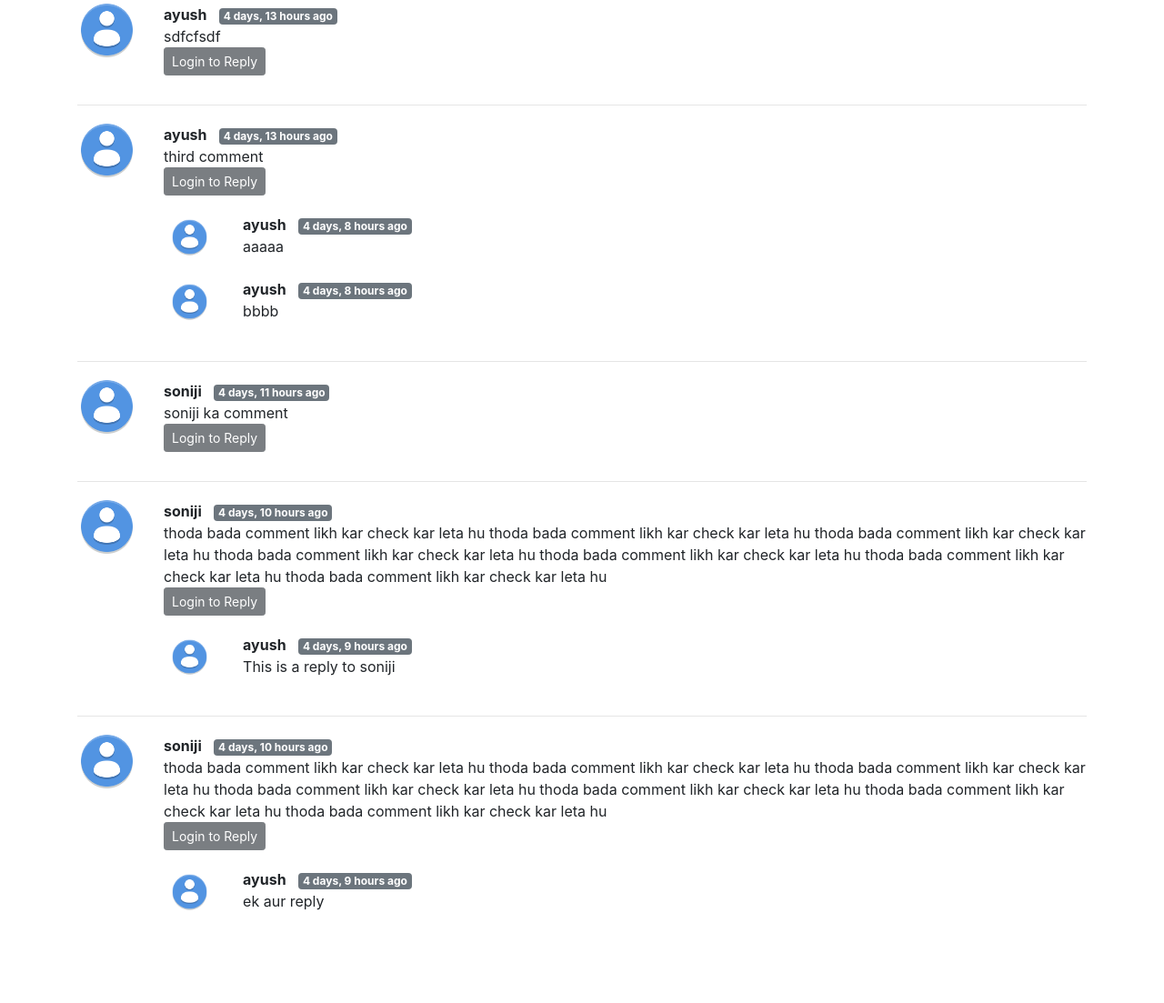
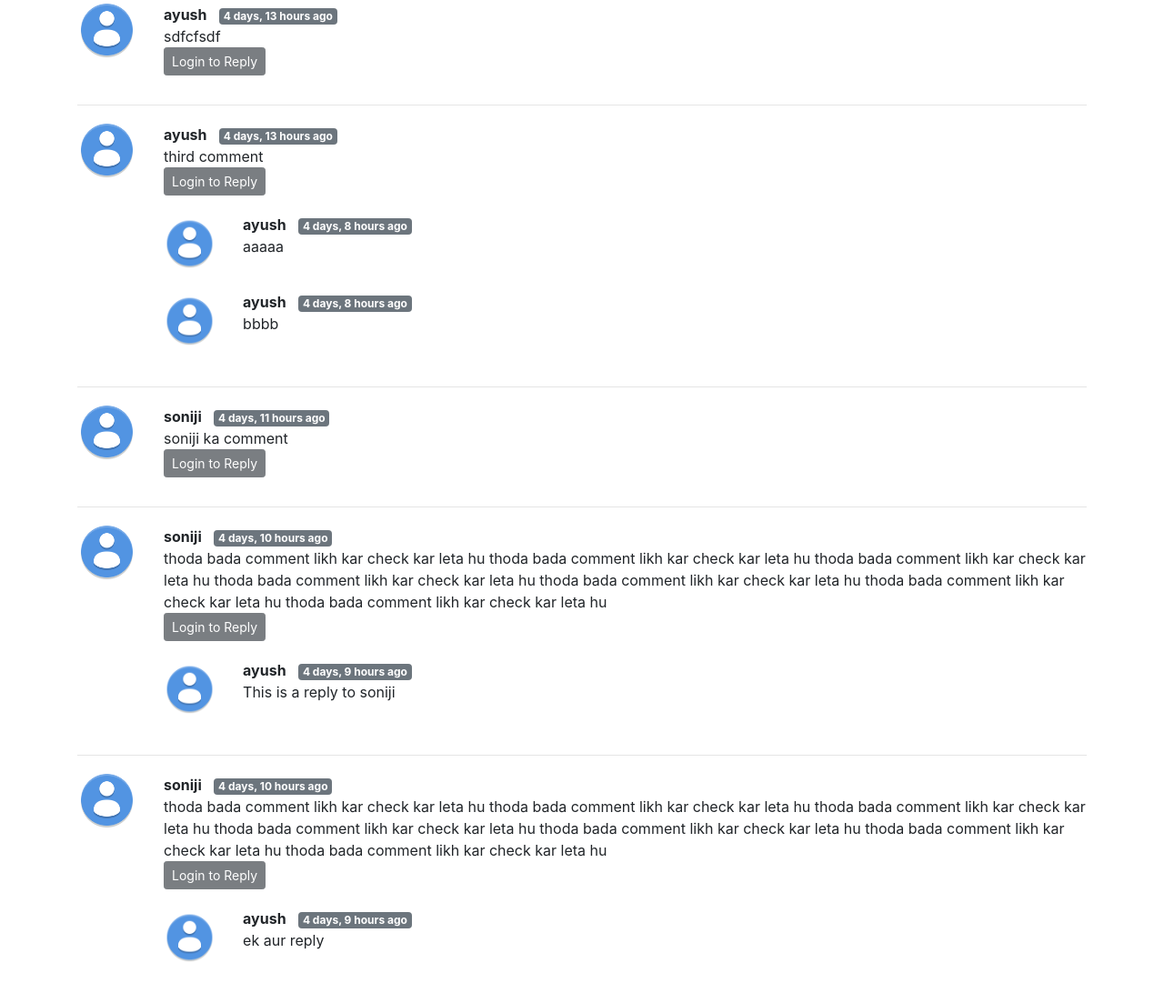
Before and after one commit to ayush176/icdoer-blog-web, a Django app: a page that uses templates/blog/blogPost.html in a window 1280 px wide. Shown: the part 1287-2390 px from the top of the page at 91% size. Before the commit the page ends 2288 px from the top, so only its background shows below. Run offline with Django 3.2, Linux system fonts and the light colour scheme; data comes from the database, SQL or seed files in the repository; some libraries are stand-ins or nearby versions.

Commit message:
fixed icon size in reply

```diff
--- a/templates/blog/blogPost.html
+++ b/templates/blog/blogPost.html
@@ -73,7 +73,7 @@
             {% for reply in replyDict|get_val:comment.sno %}
             <div class="row my-2">
               <div class="col-md-1 col-3">
-                <img class="rounded mx-auto d-block w-75 my-2 pb-1" src="/static/img/userimg.png" alt="user">
+                <img class="rounded mx-auto d-block w-100 my-2 pb-1" src="/static/img/userimg.png" alt="user">
               </div>
               <div class="col-md-11 col-9 mt-1"><b>{{reply.user.username}}</b> &nbsp <span
                   class="badge badge-secondary ">{{reply.timestamp | naturaltime}}</span>
```
